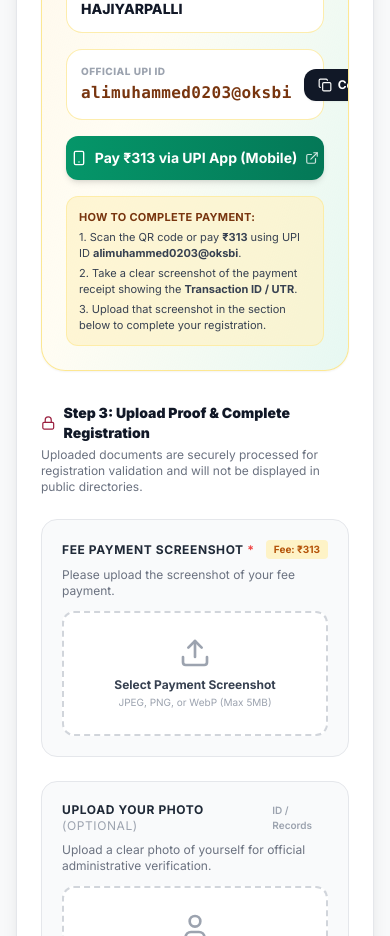
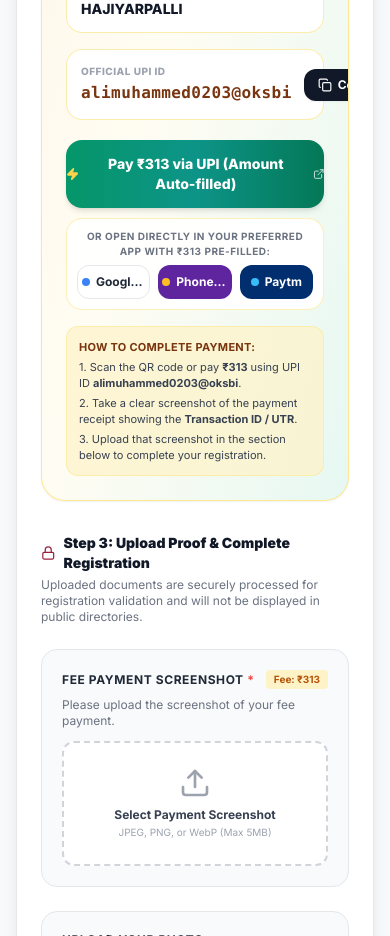
Before and after one commit to craftigo/ahsasorganet, a React (Vite) app in the folder frontend/: page /edu-day/register in a window 390 px wide. Shown: the part 2320-3256 px from the top of the page. Built offline with nearby package versions, Linux system fonts and the light colour scheme; no server answers; the database is empty.

Commit message:
feat(edu-day): auto-fill fee amount (₹313) in UPI app deep links and add dedicated GPay, PhonePe, Paytm selectors

```diff
--- a/frontend/src/pages/EduDayRegisterPage.tsx
+++ b/frontend/src/pages/EduDayRegisterPage.tsx
@@ -21,8 +21,9 @@ import {
   QrCode,
   Copy,
   Check,
-  Smartphone,
-  ExternalLink
+  ExternalLink,
+  X,
+  Zap
 } from 'lucide-react';
 import { supabase } from '../lib/supabase';
 import { EduDayPoster } from '../components/events/EduDayPoster';
@@ -53,6 +54,7 @@ export default function EduDayRegisterPage(): JSX.Element {
 
   // Payment UI state
   const [copiedUpi, setCopiedUpi] = useState(false);
+  const [showDesktopUpiModal, setShowDesktopUpiModal] = useState(false);
 
   // File States
   const [paymentFile, setPaymentFile] = useState<File | null>(null);
@@ -121,6 +123,49 @@ export default function EduDayRegisterPage(): JSX.Element {
     navigator.clipboard.writeText('alimuhammed0203@oksbi');
     setCopiedUpi(true);
     setTimeout(() => setCopiedUpi(false), 2000);
+  };
+
+  // Generate NPCI-compliant UPI payment URL with exact amount (₹313.00)
+  const getUpiUrl = (appScheme: 'upi' | 'gpay' | 'phonepe' | 'paytm' = 'upi') => {
+    const payeeVpa = 'alimuhammed0203@oksbi';
+    const payeeName = 'HAFIZ MUHAMMADALI THARQAWI';
+    const amount = '313.00';
+    const note = form.fullName.trim()
+      ? `EDU DAY - ${form.fullName.trim().slice(0, 15)}`
+      : 'EDU DAY Jazriyya Fee';
+
+    const params = new URLSearchParams({
+      pa: payeeVpa,
+      pn: payeeName,
+      am: amount,
+      cu: 'INR',
+      tn: note
+    });
+
+    const queryString = params.toString();
+
+    switch (appScheme) {
+      case 'gpay':
+        return `tez://upi/pay?${queryString}`;
+      case 'phonepe':
+        return `phonepe://pay?${queryString}`;
+      case 'paytm':
+        return `paytmmp://pay?${queryString}`;
+      case 'upi':
+      default:
+        return `upi://pay?${queryString}`;
+    }
+  };
+
+  const handleLaunchUpi = (appScheme: 'upi' | 'gpay' | 'phonepe' | 'paytm' = 'upi') => {
+    const isMobile = /Android|iPhone|iPad|iPod/i.test(navigator.userAgent);
+    const targetUrl = getUpiUrl(appScheme);
+
+    if (isMobile) {
+      window.location.href = targetUrl;
+    } else {
+      setShowDesktopUpiModal(true);
+    }
   };
 
   // Payment Screenshot Selection
@@ -810,15 +855,57 @@ export default function EduDayRegisterPage(): JSX.Element {
                       </button>
                     </div>
 
-                    {/* Mobile Direct UPI Pay Button */}
-                    <a
-                      href="upi://pay?pa=alimuhammed0203@oksbi&pn=HAFIZ%20MUHAMMADALI%20THARQAWI%20DARIMI%20HAJIYARPALLI&am=313&cu=INR&tn=EDU%20DAY%20Jazriyya%20Workshop%20Fee"
-                      className="flex items-center justify-center gap-2 w-full py-3 bg-gradient-to-r from-emerald-600 to-emerald-700 hover:from-emerald-700 hover:to-emerald-800 text-white rounded-xl text-sm font-bold shadow-md transition group"
-                    >
-                      <Smartphone className="w-4 h-4 group-hover:scale-110 transition-transform" />
-                      <span>Pay ₹313 via UPI App (Mobile)</span>
-                      <ExternalLink className="w-3.5 h-3.5 opacity-80" />
-                    </a>
+                    {/* Auto-filled Direct UPI Pay Button Group */}
+                    <div className="space-y-2.5 pt-1">
+                      {/* Main All-in-One Pay Button */}
+                      <button
+                        type="button"
+                        onClick={() => handleLaunchUpi('upi')}
+                        className="flex items-center justify-center gap-2.5 w-full py-3.5 bg-gradient-to-r from-emerald-600 via-teal-600 to-emerald-700 hover:from-emerald-700 hover:to-emerald-800 text-white rounded-2xl text-sm font-extrabold shadow-md hover:shadow-lg transition-all transform active:scale-[0.99] group cursor-pointer"
+                      >
+                        <Zap className="w-4 h-4 text-amber-300 fill-amber-300 group-hover:scale-125 transition-transform" />
+                        <span>Pay ₹313 via UPI (Amount Auto-filled)</span>
+                        <ExternalLink className="w-3.5 h-3.5 opacity-80" />
+                      </button>
+
+                      {/* Quick Direct App Selectors */}
+                      <div className="bg-white/90 rounded-2xl p-2.5 border border-amber-200/60 shadow-xs space-y-1.5">
+                        <span className="block text-[10px] font-bold uppercase tracking-wider text-gray-500 text-center">
+                          Or open directly in your preferred app with ₹313 pre-filled:
+                        </span>
+                        <div className="grid grid-cols-3 gap-2">
+                          {/* Google Pay */}
+                          <button
+                            type="button"
+                            onClick={() => handleLaunchUpi('gpay')}
+                            className="flex items-center justify-center gap-1.5 py-2 px-1 bg-white hover:bg-gray-50 text-gray-800 border border-gray-200 hover:border-blue-500 rounded-xl text-xs font-bold shadow-2xs transition cursor-pointer"
+                          >
+                            <span className="w-2 h-2 rounded-full bg-blue-500 flex-shrink-0"></span>
+                            <span className="truncate">Google Pay</span>
+                          </button>
+
+                          {/* PhonePe */}
+                          <button
+                            type="button"
+                            onClick={() => handleLaunchUpi('phonepe')}
+                            className="flex items-center justify-center gap-1.5 py-2 px-1 bg-[#5f259f] hover:bg-[#4d1d82] text-white rounded-xl text-xs font-bold shadow-2xs transition cursor-pointer"
+                          >
+                            <span className="w-2 h-2 rounded-full bg-amber-400 flex-shrink-0"></span>
+                            <span className="truncate">PhonePe</span>
+                          </button>
+
+                          {/* Paytm */}
+                          <button
+                            type="button"
+                            onClick={() => handleLaunchUpi('paytm')}
+                            className="flex items-center justify-center gap-1.5 py-2 px-1 bg-[#002e6e] hover:bg-[#001f4d] text-white rounded-xl text-xs font-bold shadow-2xs transition cursor-pointer"
+                          >
+                            <span className="w-2 h-2 rounded-full bg-sky-400 flex-shrink-0"></span>
+                            <span className="truncate">Paytm</span>
+                          </button>
+                        </div>
+                      </div>
+                    </div>
 
                     {/* Instructions List */}
                     <div className="bg-amber-100/70 rounded-xl p-3 text-xs text-amber-950 space-y-1 border border-amber-200/60">
@@ -1053,6 +1140,80 @@ export default function EduDayRegisterPage(): JSX.Element {
           </div>
         </div>
       )}
+
+      {/* Desktop / Laptop UPI Guidance Modal */}
+      {showDesktopUpiModal && (
+        <div className="fixed inset-0 z-50 bg-black/75 backdrop-blur-sm flex items-center justify-center p-4 animate-fade-in">
+          <div className="bg-white rounded-3xl max-w-md w-full p-6 sm:p-7 shadow-2xl border border-gray-100 text-center space-y-4 relative overflow-hidden">
+            <button
+              type="button"
+              onClick={() => setShowDesktopUpiModal(false)}
+              className="absolute right-4 top-4 text-gray-400 hover:text-gray-700 p-1 rounded-lg transition"
+            >
+              <X className="w-5 h-5" />
+            </button>
+
+            <div className="w-12 h-12 rounded-2xl bg-amber-100 text-amber-700 flex items-center justify-center mx-auto shadow-sm">
+              <QrCode className="w-6 h-6" />
+            </div>
+
+            <div>
+              <h3 className="text-lg font-black text-gray-900">Scan QR Code to Pay ₹313</h3>
+              <p className="text-xs text-gray-500 mt-1">
+                You are currently on a computer. Scan this official QR code using Google Pay, PhonePe, or Paytm on your phone:
+              </p>
+            </div>
+
+            {/* QR Code in Modal */}
+            <div className="bg-amber-50/50 p-4 rounded-2xl border border-amber-200 inline-block mx-auto shadow-inner">
+              <img
+                src="/assets/edu_day_payment_qr.jpg"
+                alt="Payment QR"
+                className="w-48 h-auto object-contain mx-auto rounded-xl shadow-xs"
+              />
+              <div className="mt-2.5 text-xs font-black text-amber-900 flex items-center justify-center gap-1">
+                <span>Amount:</span>
+                <span className="text-base text-amber-700">₹313.00</span>
+                <span className="text-[10px] text-gray-500 font-normal">(Fixed Fee)</span>
+              </div>
+            </div>
+
+            {/* Account Details in Modal */}
+            <div className="bg-gray-50 rounded-2xl p-3.5 border border-gray-200 text-left text-xs space-y-1.5">
+              <div className="flex justify-between items-center">
+                <span className="text-gray-400 text-[10px] uppercase font-bold">UPI ID:</span>
+                <span className="font-mono font-bold text-gray-900 select-all">alimuhammed0203@oksbi</span>
+              </div>
+              <div className="flex justify-between items-center">
+                <span className="text-gray-400 text-[10px] uppercase font-bold">Payee Name:</span>
+                <span className="font-semibold text-gray-800 text-[11px] truncate max-w-[210px]">
+                  HAFIZ MUHAMMADALI THARQAWI
+                </span>
+              </div>
+            </div>
+
+            <div className="flex flex-col gap-2 pt-1">
+              <button
+                type="button"
+                onClick={handleCopyUpi}
+                className={`w-full py-2.5 rounded-xl text-xs font-bold transition flex items-center justify-center gap-1.5 shadow-sm ${
+                  copiedUpi ? 'bg-emerald-600 text-white' : 'bg-gray-900 hover:bg-black text-white'
+                }`}
+              >
+                {copiedUpi ? <Check className="w-4 h-4" /> : <Copy className="w-4 h-4" />}
+                <span>{copiedUpi ? 'UPI ID Copied to Clipboard!' : 'Copy UPI ID'}</span>
+              </button>
+
+              <a
+                href={getUpiUrl('upi')}
+                className="text-[11px] font-semibold text-amber-700 hover:underline block pt-1"
+              >
+                Have a UPI-compatible desktop app? Click here to launch UPI link
+              </a>
+            </div>
+          </div>
+        </div>
+      )}
     </div>
   );
 }
```
